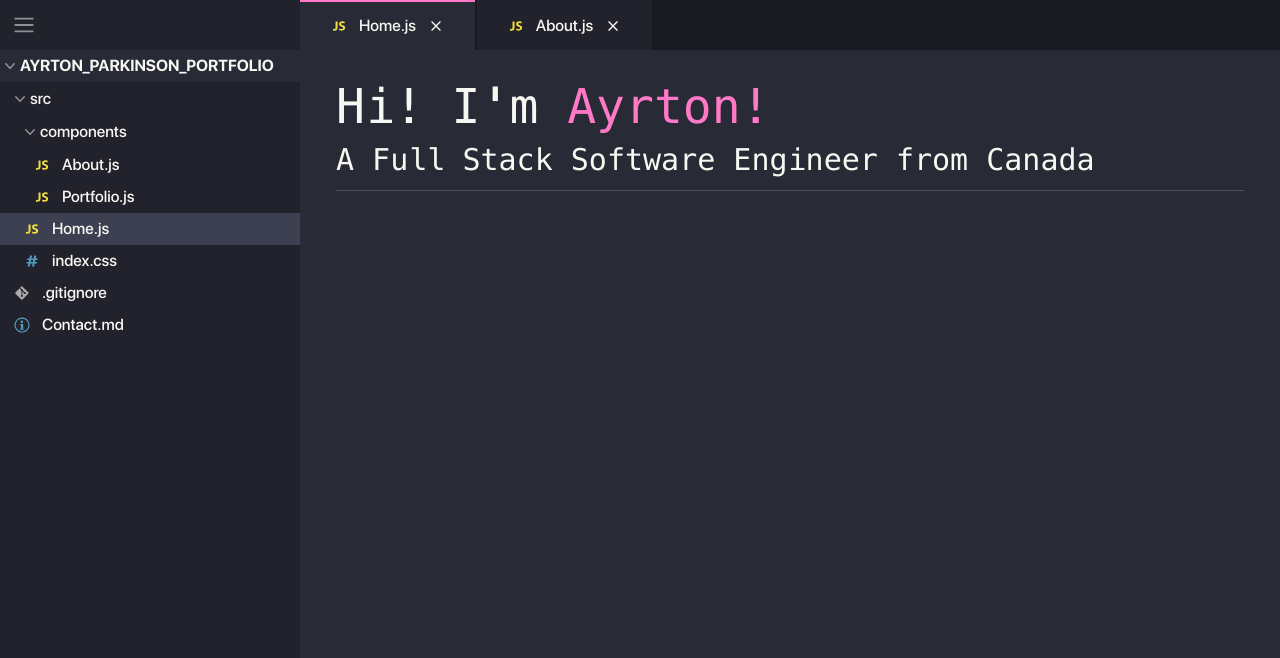
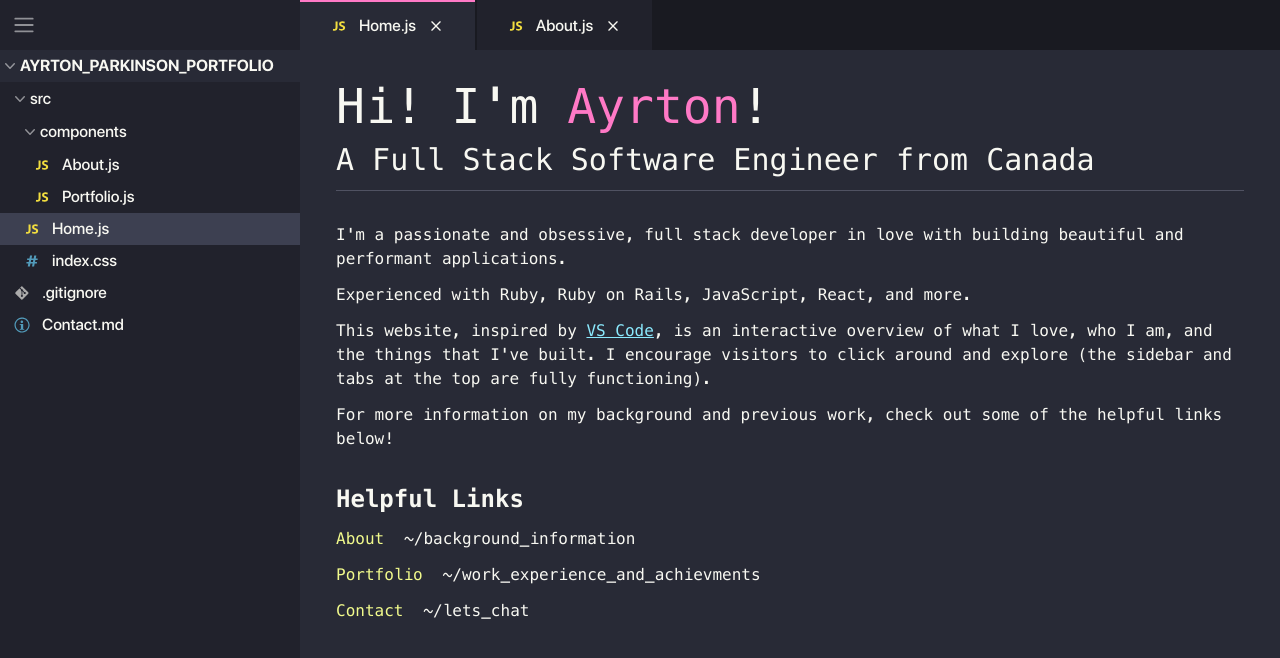
Before and after one commit to ayrt-n/portfolio, a React (Create React App) app: page / in a window 1280 px wide. Shown: the top 658 px of the page. Built offline with nearby package versions, Linux system fonts and the light colour scheme.

Commit message:
Add links and additional copy to Home

```diff
--- a/src/components/Home.js
+++ b/src/components/Home.js
@@ -1,17 +1,57 @@
 import React from 'react';
+import Section from './Section';
+import Text from './Text';
+import { about, portfolio, contact } from '../utils/directory'
 import LineBreak from './LineBreak';
+import TabLink from './TabLink';
+import Link from './Link';
 
 function Home() {
   return (
     <div>
+      <Section>
         <h1 className="text-5xl mb-3">
-        Hi! I'm <span className="text-pink">Ayrton!</span>
+          Hi! I'm <span className="text-pink">Ayrton</span>!
         </h1>
         <h2 className='text-3xl'>
           A Full Stack Software Engineer from Canada
           <span className="animate-blink">|</span>
         </h2>
         <LineBreak />
+      </Section>
+
+      <Section>
+        <Text>
+          I'm a passionate and obsessive, full stack developer in love with building beautiful and performant applications.
+        </Text>
+        <Text>
+          Experienced with Ruby, Ruby on Rails, JavaScript, React, and more.
+        </Text>
+        <Text>
+          This website, inspired by <Link targetBlank href="https://code.visualstudio.com/">VS Code</Link>, is an interactive overview of what I love, who I am, and the things that I've built. I encourage visitors to click around and explore (the sidebar and tabs at the top are fully functioning).
+        </Text>
+        <Text>
+          For more information on my background and previous work, check out some of the helpful links below!
+        </Text>
+      </Section>
+
+      <Section className="space-y-2">
+        <h3 className="text-2xl font-bold mb-3">
+          Helpful Links
+        </h3>
+        <div>
+          <TabLink tab={about} className="text-[#0078D7] font-normal">About</TabLink>
+          <span className="ml-5">~/background_information</span>
+        </div>
+        <div>
+          <TabLink tab={portfolio} className="text-[#0078D7] font-normal">Portfolio</TabLink>
+          <span className="ml-5">~/work_experience_and_achievments</span>
+        </div>
+        <div>
+          <TabLink tab={contact} className="text-[#0078D7] font-normal">Contact</TabLink>
+          <span className="ml-5">~/lets_chat</span>
+        </div>
+      </Section>
     </div>
   )
 }
```
Lines whose indentation alone changed are shown as unchanged.
